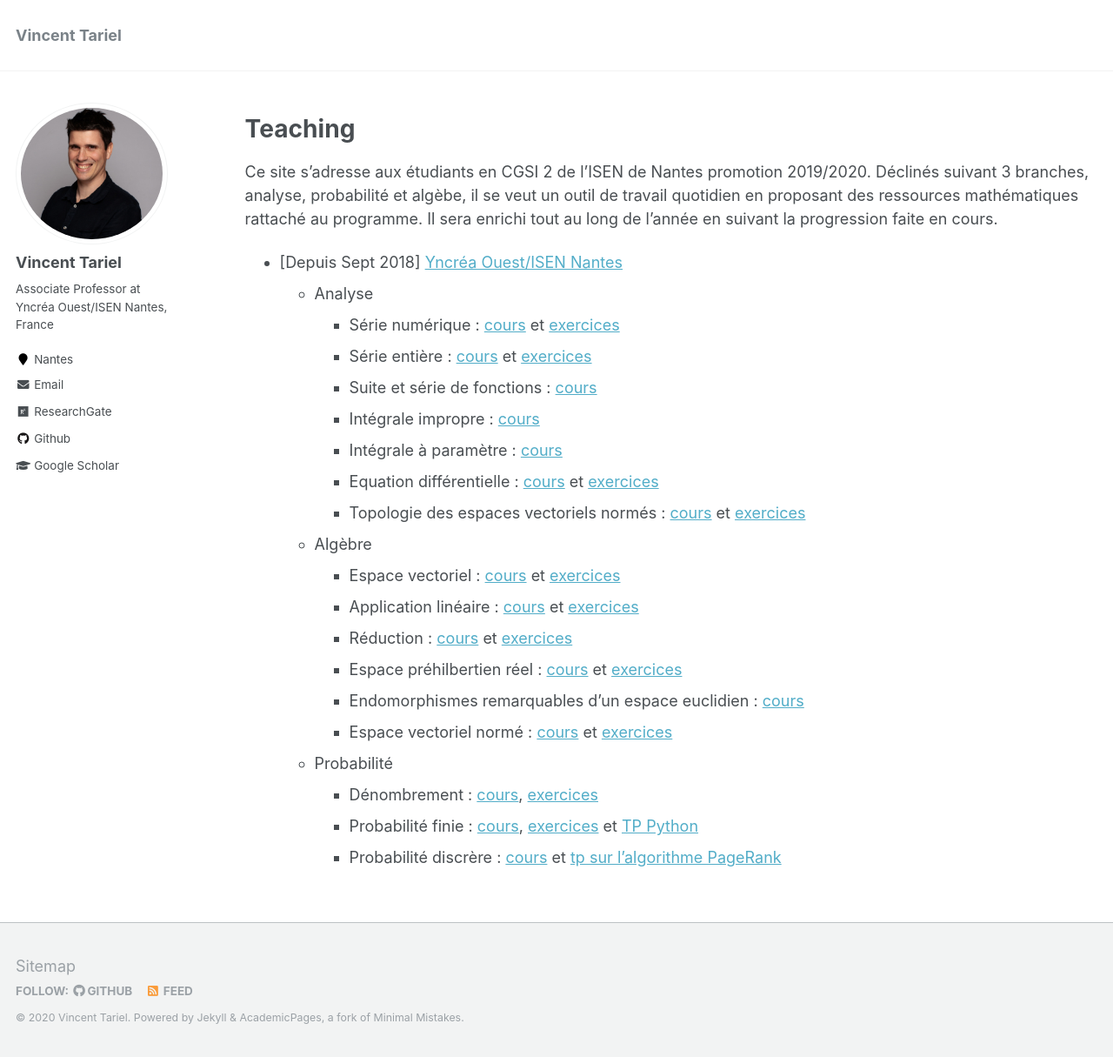
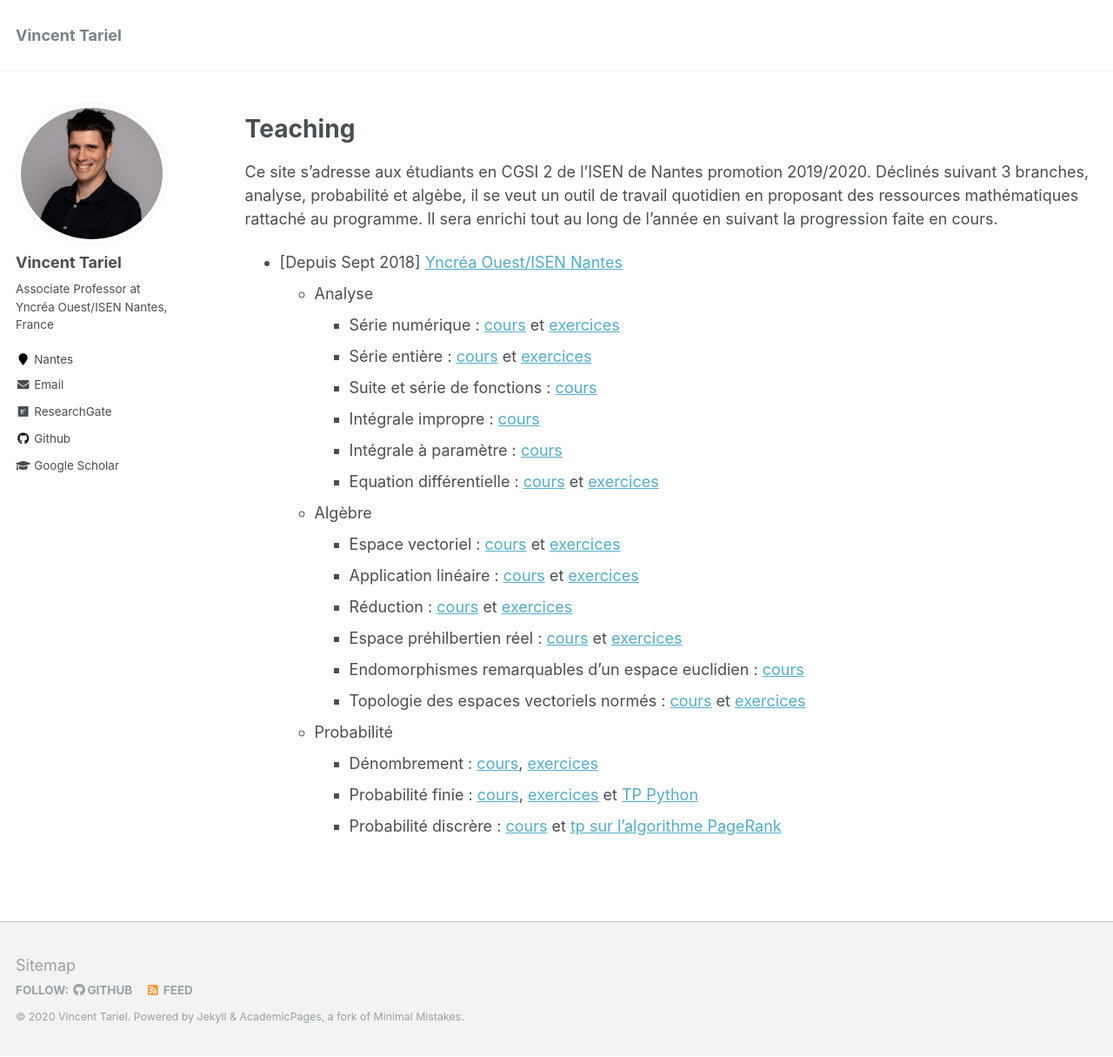
Before and after one commit to VincentTariel/vincenttariel.github.io, a Jekyll site: the page built from _pages/teaching.md, in a window 1280 px wide and 1215 px high. Shown: the whole window at 87% size. Built offline with Jekyll 4.4.1, drawn with Linux system fonts in a browser that asks for light colours.

Commit message:
evn topo

```diff
--- a/_pages/teaching.md
+++ b/_pages/teaching.md
@@ -17,7 +17,6 @@
       * Intégrale impropre : [cours](https://github.com/VincentTariel/cours/blob/master/analyse/integration_cours.pdf)
       * Intégrale à paramètre : [cours](https://github.com/VincentTariel/cours/blob/master/analyse/integrale_parametre_cours.pdf)
       * Equation différentielle : [cours](https://github.com/VincentTariel/cours/blob/master/analyse/equation_differentielle_cours.pdf) et [exercices](https://github.com/VincentTariel/cours/blob/master/analyse/equation_differentielle_exo.pdf)
-      * Topologie des espaces vectoriels normés  : [cours](https://github.com/VincentTariel/cours/blob/master/analyse/espace_vectoriel_norme_cours.pdf) et [exercices](https://github.com/VincentTariel/cours/blob/master/analyse/espace_vectoriel_norme_exo.pdf)
 
   * Algèbre
        * Espace vectoriel : [cours](https://github.com/VincentTariel/cours/blob/master/algebre/espace_vectoriel_cours.pdf) et [exercices](https://github.com/VincentTariel/cours/blob/master/algebre/espace_vectoriel_exo.pdf)
@@ -25,7 +24,7 @@
        * Réduction : [cours](https://github.com/VincentTariel/cours/blob/master/algebre/reduction_cours.pdf) et [exercices](https://github.com/VincentTariel/cours/blob/master/algebre/reduction_exo.pdf)
        * Espace préhilbertien réel : [cours](https://github.com/VincentTariel/cours/blob/master/algebre/espace_prehilbertien_cours.pdf)  et [exercices](https://github.com/VincentTariel/cours/blob/master/algebre/espace_prehilbertien_exo.pdf)
        * Endomorphismes remarquables d'un espace euclidien : [cours](https://github.com/VincentTariel/cours/blob/master/algebre/isometrie_endomorphisme_symetrique_cours.pdf)
-       * Espace vectoriel normé : [cours](https://github.com/VincentTariel/cours/blob/master/algebre/espace_vectoriel_norme_cours.pdf) et [exercices](https://github.com/VincentTariel/cours/blob/master/algebre/espace_vectoriel_norme_exo.pdf)
+       * Topologie des espaces vectoriels normés : [cours](https://github.com/VincentTariel/cours/blob/master/algebre/espace_vectoriel_norme_cours.pdf) et [exercices](https://github.com/VincentTariel/cours/blob/master/algebre/espace_vectoriel_norme_exo.pdf)
 
   * Probabilité
        * Dénombrement : [cours](https://github.com/VincentTariel/cours/blob/master/probabilite/denombrement_cours.pdf), [exercices](https://github.com/VincentTariel/cours/blob/master/probabilite/denombrement_exo.pdf)
```
